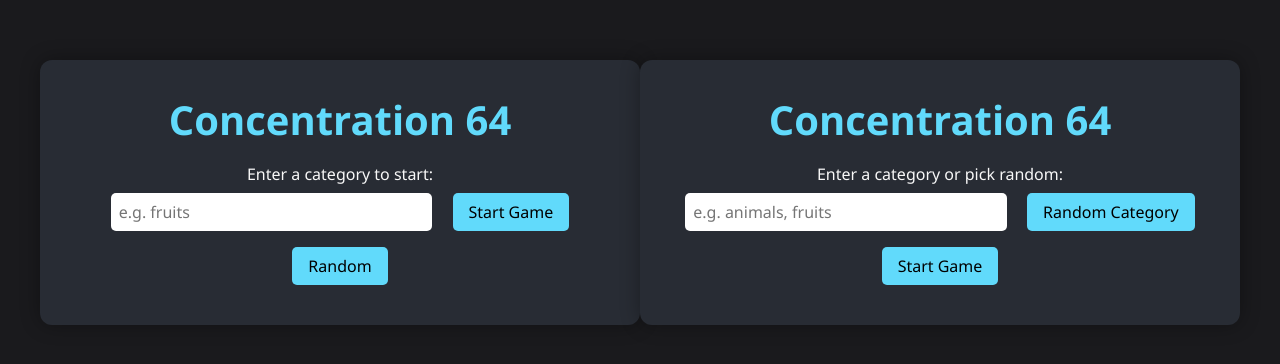
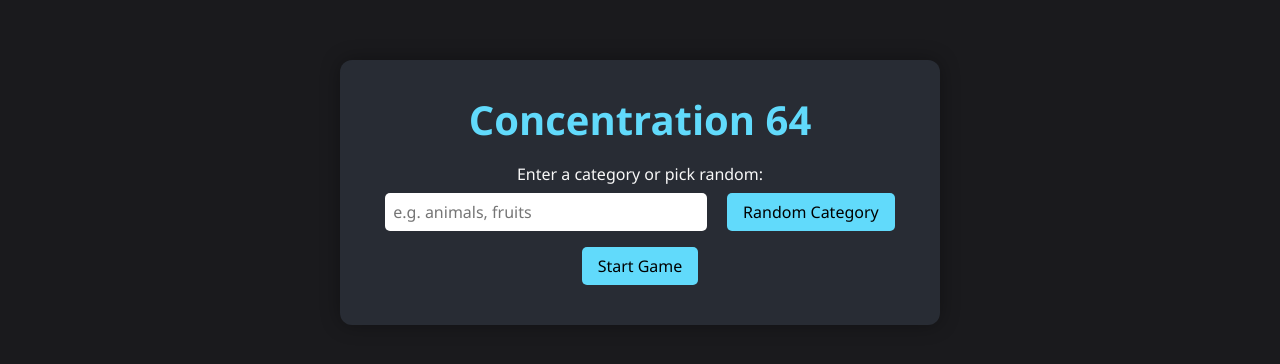
Before and after one commit to leennoemialexandre/minigamelibrary, a plain HTML site: page games/concentration-64/index.html in a window 1280 px wide. Shown: the part 208-572 px from the top of the page. Drawn offline with Linux system fonts and the light colour scheme.

Commit message:
Update index.html

```diff
--- a/games/concentration-64/index.html
+++ b/games/concentration-64/index.html
@@ -1,13 +1,3 @@
-<div id="setup-screen" class="game-container">
-  <h1>Concentration 64</h1>
-  <p>Enter a category to start:</p>
-  <input type="text" id="category-input" placeholder="e.g. fruits" />
-  <button id="start-game">Start Game</button>
-  <button id="random-category">Random</button>
-</div>
-
-
-
 
 <!DOCTYPE html>
 <html lang="en">
```
